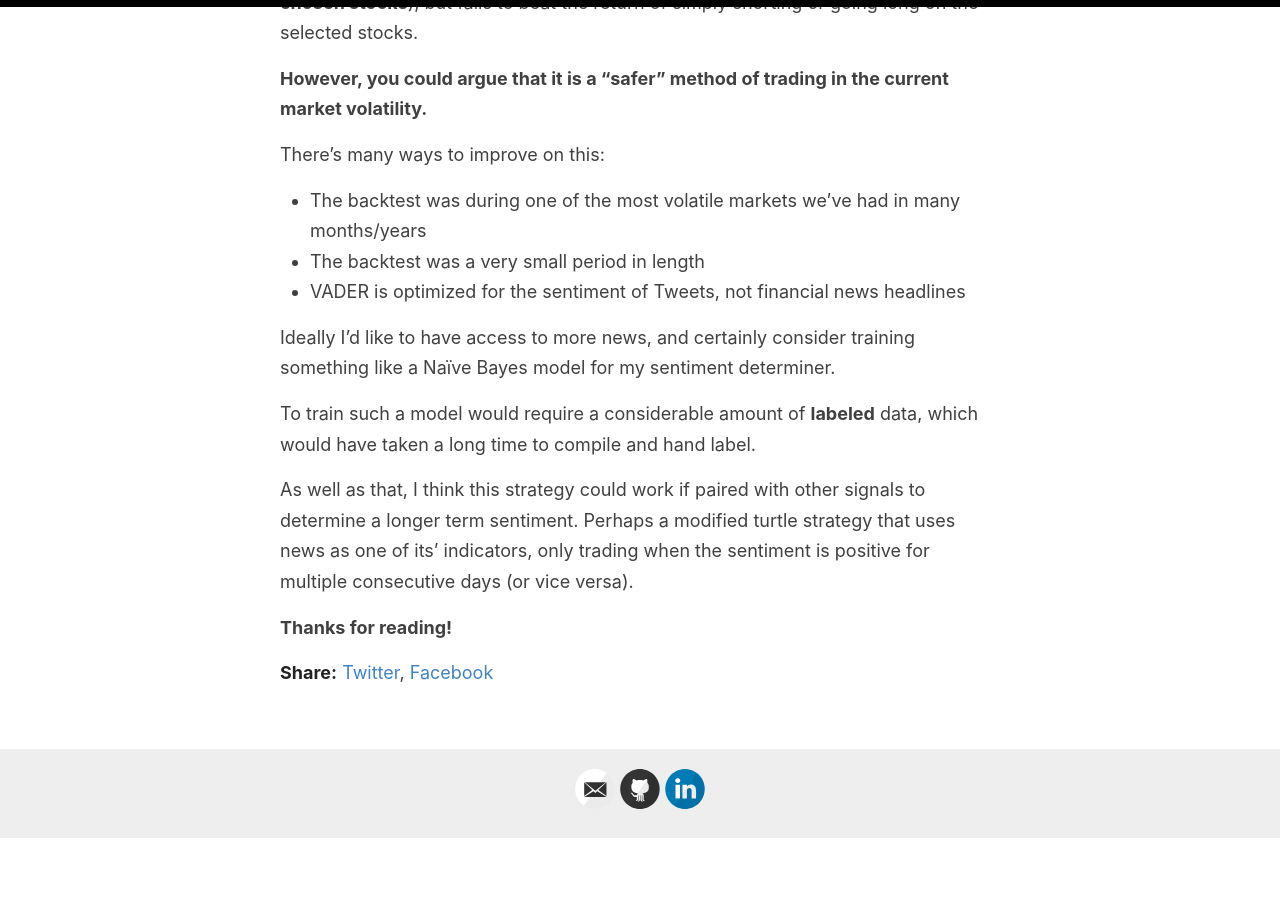
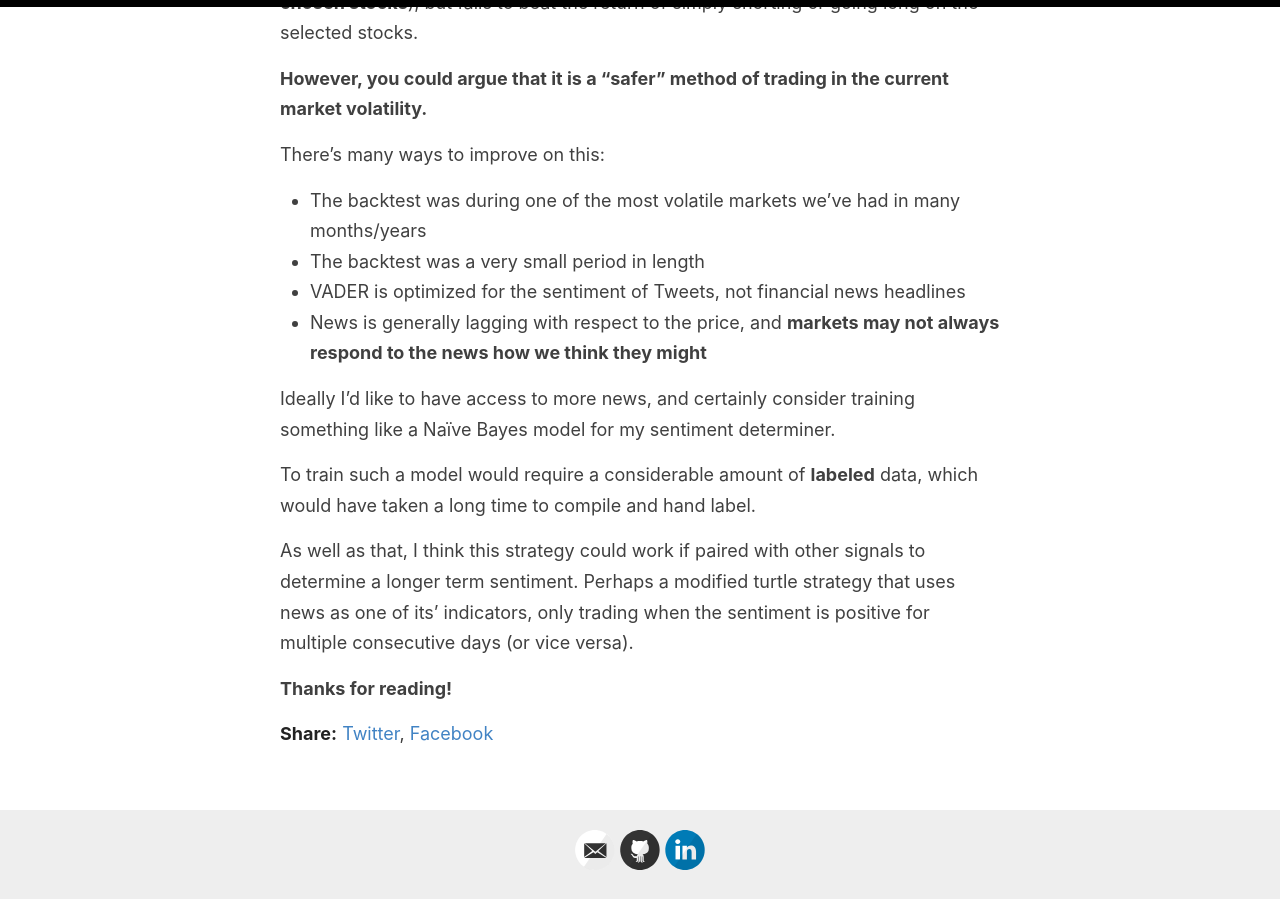
Before and after one commit to alexander-ozkan/portfolio, a Jekyll site: the page built from _posts/2020-03-28-Sentiment Analysis as a Trading Indicator.md, in a window 1280 px wide and 900 px high, scrolled down 13738 px. Built offline with Jekyll 4.4.1, drawn with Linux system fonts in a browser that asks for light colours; before the commit the page ends 14576 px from its top, so only the background shows below that.

Commit message:
Update 2020-03-28-Sentiment Analysis as a Trading Indicator.md
Added new comments to the post

```diff
--- a/_posts/2020-03-28-Sentiment Analysis as a Trading Indicator.md
+++ b/_posts/2020-03-28-Sentiment Analysis as a Trading Indicator.md
@@ -710,6 +710,7 @@ There's many ways to improve on this:
 * The backtest was during one of the most volatile markets we've had in many months/years
 * The backtest was a very small period in length
 * VADER is optimized for the sentiment of Tweets, not financial news headlines
+* News is generally lagging with respect to the price, and __markets may not always respond to the news how we think they might__
 
 Ideally I'd like to have access to more news, and certainly consider training something like a Naïve Bayes model for my sentiment determiner.
 
```
